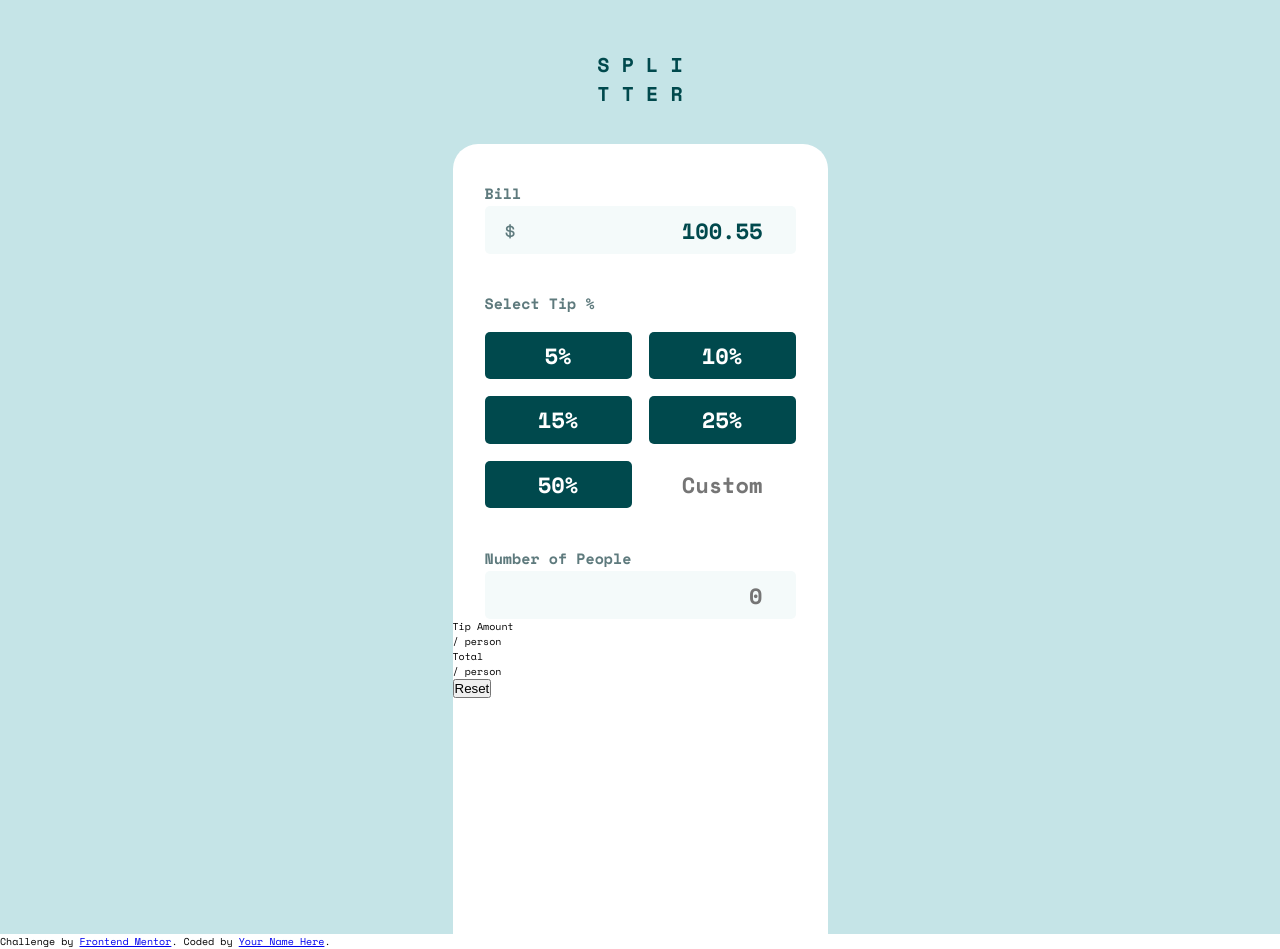
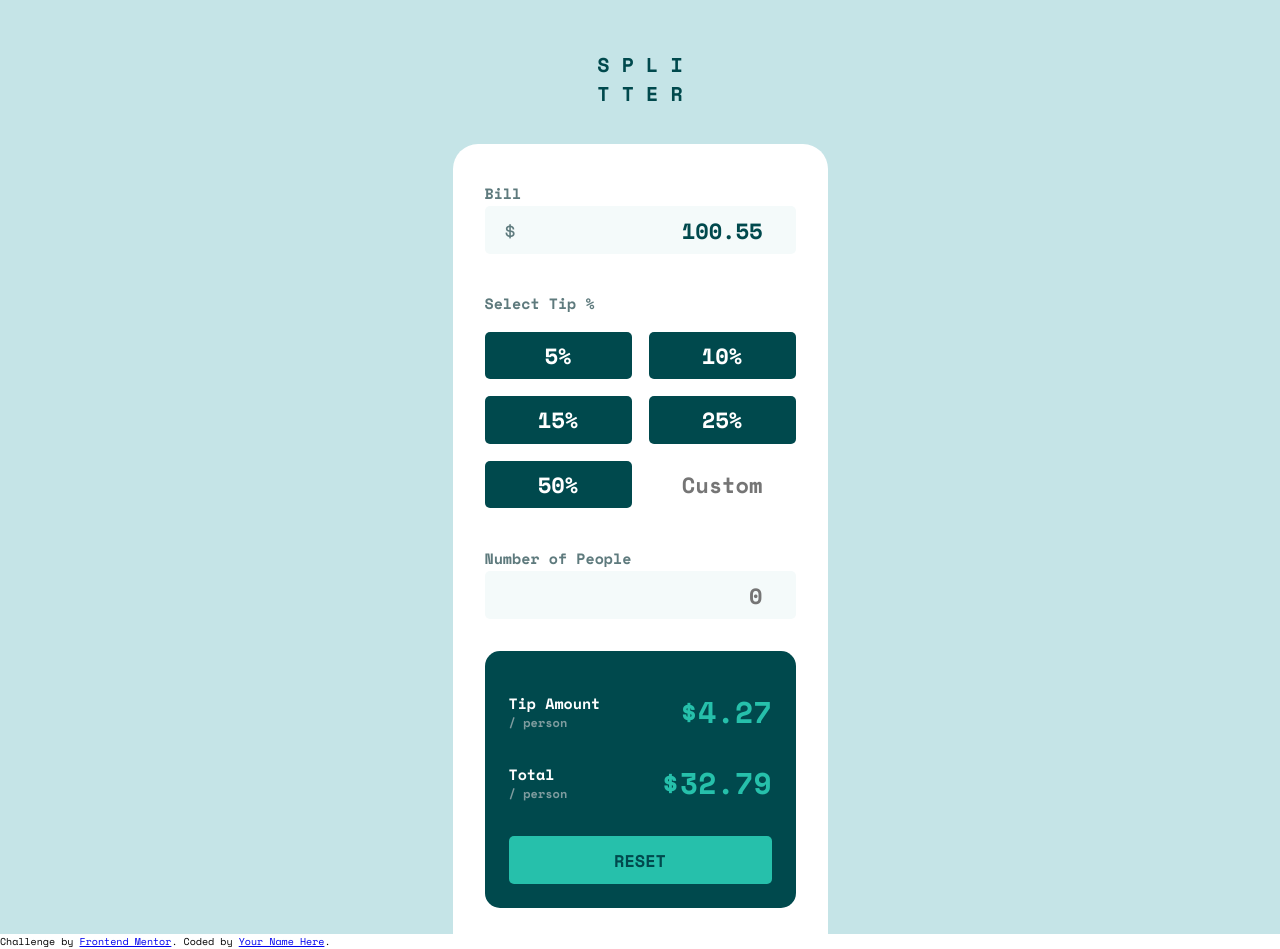
Before and after one commit to davalder/tip-calculator-app-main, a plain HTML site: page index.html in a window 1280 px wide. Drawn offline with nearby package versions, Linux system fonts and the light colour scheme.

Commit message:
estilos containerResult

```diff
--- a/css/styles.css
+++ b/css/styles.css
@@ -62,6 +62,7 @@ main font {
     flex-direction: column;
     width: 37.5rem;
     height: 79rem;
+    padding: 3.8rem 3.2rem 0;
     background-color: var(--White);
     border-radius: 2.5rem 2.5rem 0 0;
 }
@@ -71,7 +72,6 @@ main font {
     flex-direction: column;
     width: 100%;
     height: auto;
-    padding: 3.8rem 3.2rem 0;
 }
 
 .containerBill {
@@ -209,3 +209,56 @@ main font {
     border: none;
     color: var(--Very-dark-cyan);
 }
+
+.containerResult {
+    display: flex;
+    flex-direction: column;
+    width: 100%;
+    height: auto;
+    margin-top: 3.2rem;
+    padding: 1.2rem 2.4rem 2.4rem;
+    border-radius: 1.5rem;
+    background-color: var(--Very-dark-cyan);
+}
+
+.containerResult__data {
+    display: flex;
+    align-items: center;
+    justify-content: space-between;
+    padding-top: 2.6rem;
+}
+
+.containerResult__data__item {
+    font-family: var(--font-principal);
+    font-weight: 700;
+}
+
+.containerResult__data__item p:nth-child(1) {
+    font-size: 1.5rem;
+    color: var(--White);
+}
+
+.containerResult__data__item p:nth-child(2) {
+    font-size: 1.2rem;
+    color: var(--Dark-grayish-cyan-soft);
+}
+
+.containerResult__data__output {
+    font-family: var(--font-principal);
+    font-size: 3rem;
+    font-weight: 700;
+    color: var(--Strong-cyan);
+}
+
+.containerResult__button {
+    width: 100%;
+    height: 4.8rem;
+    margin-top: 3.1rem;
+    font-family: var(--font-principal);
+    font-size: 1.7rem;
+    font-weight: 700;
+    color: var(--Very-dark-cyan);
+    background-color: var(--Strong-cyan);
+    border-radius: 0.5rem;
+    border: none;
+}
--- a/index.html
+++ b/index.html
@@ -50,27 +50,27 @@
 
 
       <div class="containerResult">
-        <div>
-          <div>
+        <div class="containerResult__data">
+          <div class="containerResult__data__item">
             <p>Tip Amount</p>
             <p>/ person</p>
           </div>
-          <div>
-            <output></output>
+          <div class="containerResult__data__output">
+            <output><span>$</span>4.27</output>
           </div>
         </div>
 
-        <div>
-          <div>
+        <div class="containerResult__data">
+          <div class="containerResult__data__item">
             <p>Total</p>
             <p>/ person</p>
           </div>
-          <div>
-            <output></output>
+          <div class="containerResult__data__output">
+            <output><span>$</span>32.79</output>
           </div>
         </div>
 
-        <button>Reset</button>
+        <button class="containerResult__button">RESET</button>
       </div>
     </font>
 
```
